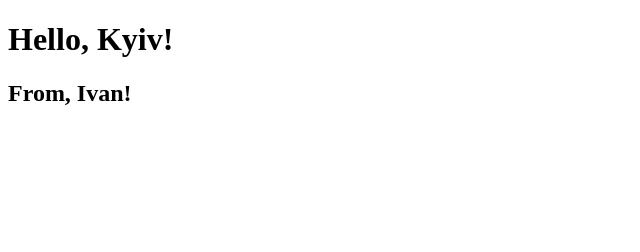
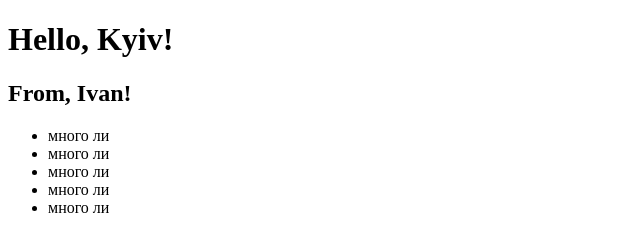
Before and after one commit to sorumond/lesson_3, a plain HTML site: page index.html in a window 1280 px wide. Shown: the whole page, without its empty margins (0-640 px from the left). Drawn offline with Linux system fonts and the light colour scheme.

Commit message:
New Branch with li

```diff
--- a/index.html
+++ b/index.html
@@ -7,5 +7,12 @@
 <body>
     <h1>Hello, Kyiv!</h1>
     <h2>From, Ivan!</h2>
+    <ul>
+        <li>много ли</li>
+        <li>много ли</li>
+        <li>много ли</li>
+        <li>много ли</li>
+        <li>много ли</li>
+    </ul>
 </body>
 </html>
```
